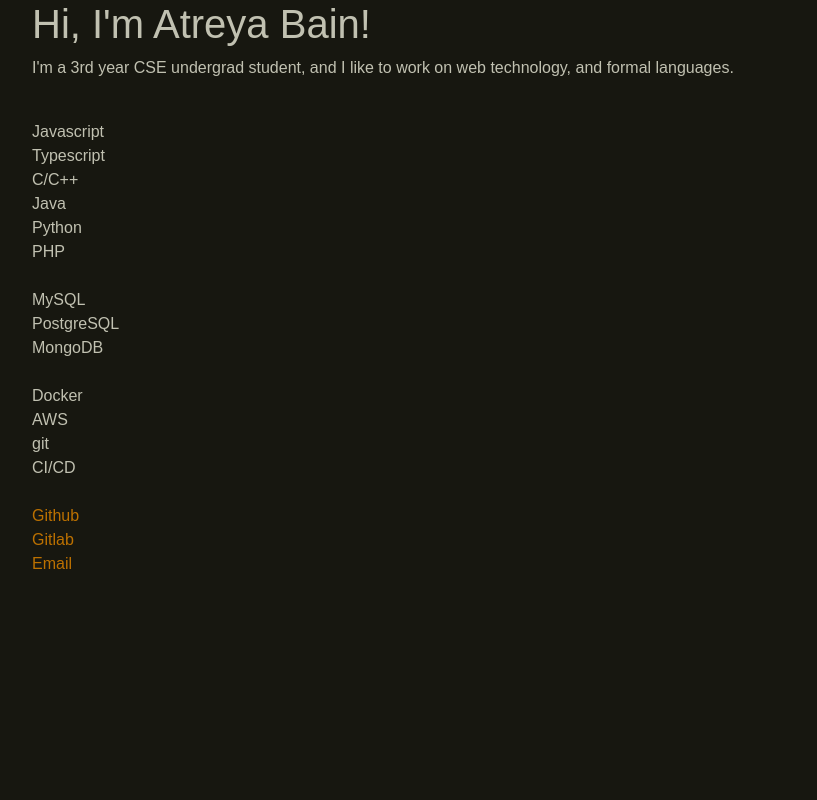
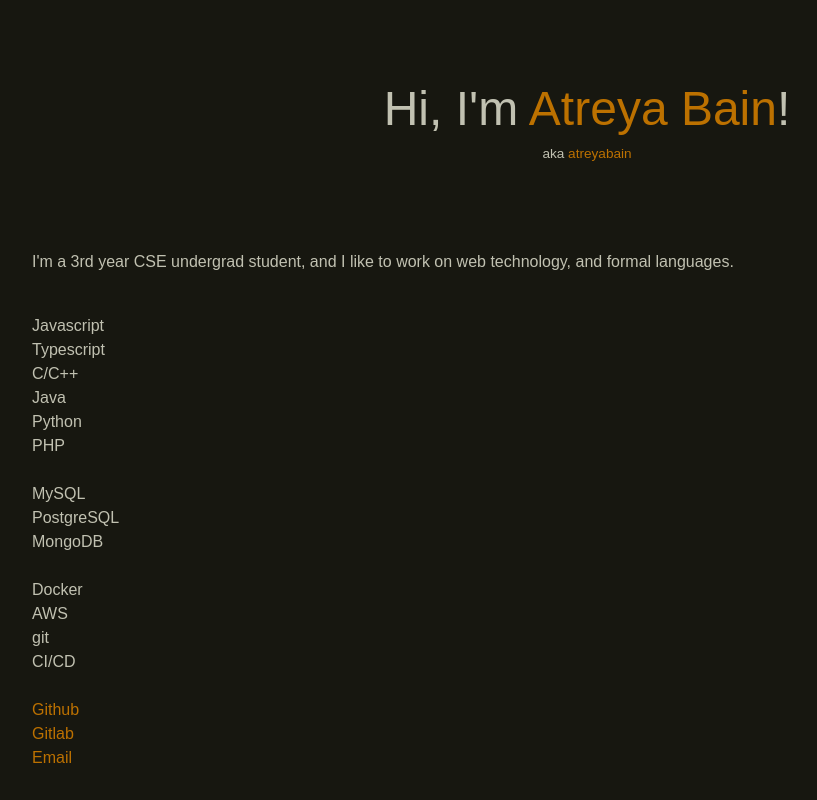
Before and after one commit to chrisvrose/chrisvrose.github.io, a Next.js app: page / in a window 1280 px wide. Shown: the whole page, without its empty margins (53-870 px from the left). Built offline with nearby package versions, Linux system fonts and the light colour scheme.

Commit message:
Add header styling

```diff
--- a/components/NameHeader.tsx
+++ b/components/NameHeader.tsx
@@ -1,12 +1,45 @@
+import React from 'react';
 import { FC } from 'react';
 import styles from '../styles/NameHeader.module.scss';
+
+export type NameHeaderProps = {
+    name: string;
+    alias: string[];
+    resume: string;
+};
 
 /**
  * Big name
  * @param param0 Big Name props
  */
-const NameHeader: FC<{ name: string }> = function NameHeader({ name }) {
-    return <h1 className={styles.name}>Hi, I'm {name}!</h1>;
+const NameHeader: FC<NameHeaderProps> = function NameHeader({ name, alias, resume }) {
+    const [canSwitch, setCanSwitch] = React.useState(false);
+    const [currentAliasIndex, setCurrentAliasIndex] = React.useState(0);
+    /** Repeatedly switch between names  */
+    React.useEffect(() => {
+        setTimeout(() => canSwitch && setCurrentAliasIndex((currentAliasIndex + 1) % alias.length), 1000);
+    }, [currentAliasIndex, canSwitch]);
+    return (
+        <div className={styles.header}>
+            <h1 className={styles.name}>
+                Hi, I'm{' '}
+                <a className={styles.nameHighlight} href={resume}>
+                    {name}
+                </a>
+                !
+            </h1>
+            <h6 className={styles.alias}>
+                aka{' '}
+                <span
+                    className={styles.nameHighlight}
+                    onMouseOver={() => setCanSwitch(true)}
+                    onMouseOut={() => setCanSwitch(false)}
+                >
+                    {alias[currentAliasIndex]}
+                </span>
+            </h6>
+        </div>
+    );
 };
 
 export default NameHeader;
--- a/content/matter.json
+++ b/content/matter.json
@@ -1,7 +1,8 @@
-
 {
     "name": "Atreya Bain",
-  "desc":"I'm a 3rd year CSE undergrad student, and I like to work on web technology, and formal languages.",
+    "alias": ["atreyabain", "chrisvrose", "kekvrose"],
+    "resume": "./static/resume.pdf",
+    "desc": "I'm a 3rd year CSE undergrad student, and I like to work on web technology, and formal languages.",
     "links": [
         {
             "name": "Github",
@@ -17,22 +18,13 @@
         }
     ],
     "languages": [
-    {"name":"Javascript","icon":""},
-    {"name":"Typescript","icon":""},
-    {"name":"C/C++","icon":""},
-    {"name":"Java","icon":""},
-    {"name":"Python","icon":""},
-    {"name":"PHP","icon":""}
+        { "name": "Javascript", "icon": "" },
+        { "name": "Typescript", "icon": "" },
+        { "name": "C/C++", "icon": "" },
+        { "name": "Java", "icon": "" },
+        { "name": "Python", "icon": "" },
+        { "name": "PHP", "icon": "" }
     ],
-  "dbs": [
-    "MySQL",
-    "PostgreSQL",
-    "MongoDB"
-  ],
-  "tech": [
-    "Docker",
-    "AWS",
-    "git",
-    "CI/CD"
-  ]
+    "dbs": ["MySQL", "PostgreSQL", "MongoDB"],
+    "tech": ["Docker", "AWS", "git", "CI/CD"]
 }
--- a/pages/index.tsx
+++ b/pages/index.tsx
@@ -9,22 +9,22 @@ import StringToDivs from '../components/StringToDivs';
 export type HomeContentProps = ContentProps<matterType>;
 
 // FIXME
-const Home: FC<HomeContentProps> = function Home({content:data}) {
+const Home: FC<HomeContentProps> = function Home({content}) {
 
     return (
         <div className={`container ${styles.para}`}>
-            <NameHeader name={data.name} />
-            <p>{data.desc}</p>
+            <NameHeader {...content} />
+            <p>{content.desc}</p>
 
             <br />
-            <StringToDivs data={data.languages.map(e=>e.name)} />
+            <StringToDivs data={content.languages.map(e=>e.name)} />
             <br />
-            <StringToDivs data={data.dbs} />
+            <StringToDivs data={content.dbs} />
             <br />
-            <StringToDivs data={data.tech} />
+            <StringToDivs data={content.tech} />
 
             <br />
-            {data.links.map((e, i) => {
+            {content.links.map((e, i) => {
                 return (
                     <div key={i}>
                         <a href={e.link}>{e.name}</a>
--- a/styles/NameHeader.module.scss
+++ b/styles/NameHeader.module.scss
@@ -2,7 +2,26 @@
 
 .name {
     font-weight: lighter;
+    font-size: 3rem;
+    font-weight: lighter;
 }
-.name-highlight {
+.alias {
+    font-size: 0.85rem;
+}
+.header {
+    @media screen and (max-width: 720px) {
+        padding-left: 0.1rem;
+        padding-right: 0.1rem;
+
+        font-size: 2.75rem;
+    }
+    padding: 5rem;
+    text-align: center;
+    // padding: 1rem;
+}
+.nameHighlight {
     color: c.$accent;
 }
+.nameHighlight:hover {
+    color: c.$accent;
+}
```
Lines whose indentation alone changed are shown as unchanged.
